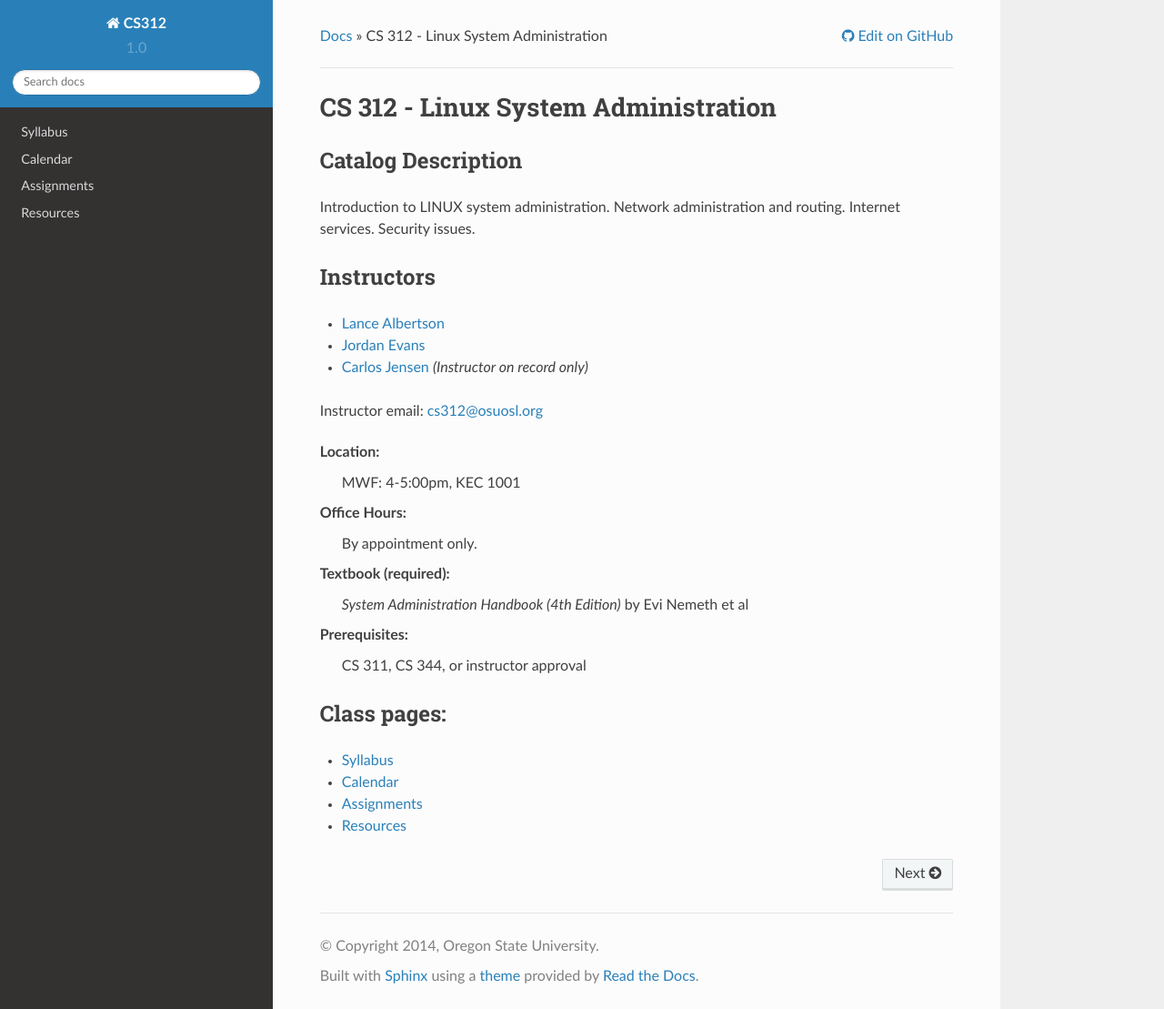
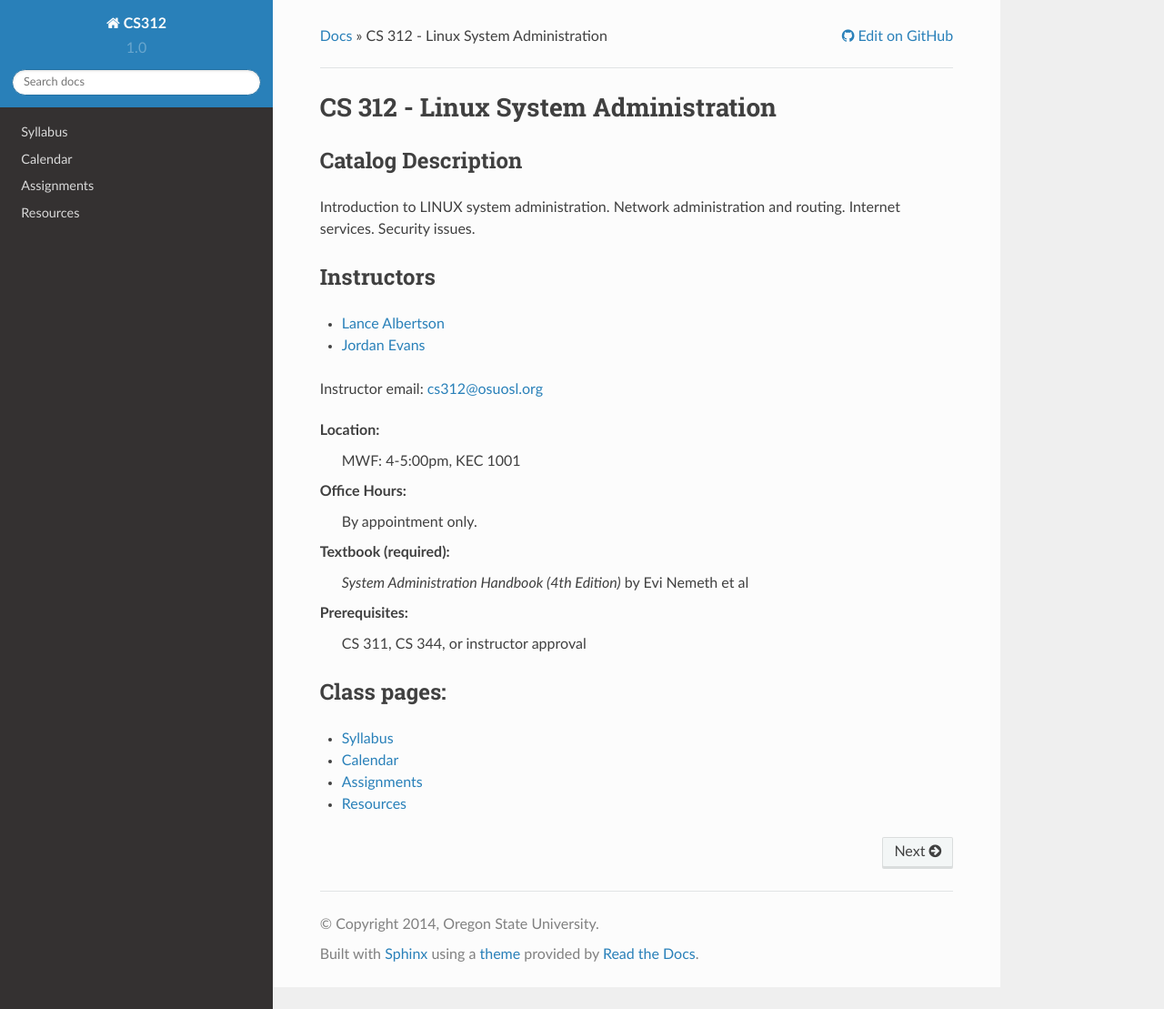
Before and after one commit to osuosl/cs312, a Sphinx documentation site: the page built from source/index.rst, in a window 1280 px wide and 1109 px high. Shown: the whole window at 91% size. Built offline with Sphinx 7.4.7 and the Read the Docs theme 2.0.0, drawn with Linux system fonts in a browser that asks for light colours.

Commit message:
Remove carlos per his request

```diff
--- a/source/index.rst
+++ b/source/index.rst
@@ -12,7 +12,6 @@ Instructors
 
 * `Lance Albertson <lance@osuosl.org>`_
 * `Jordan Evans <jordane@osuosl.org>`_
-* `Carlos Jensen <cjensen@eecs.oregonstate.edu>`_ *(Instructor on record only)*
 
 Instructor email: cs312@osuosl.org
 
```
